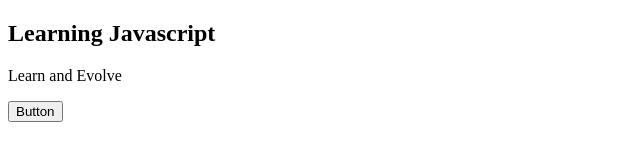
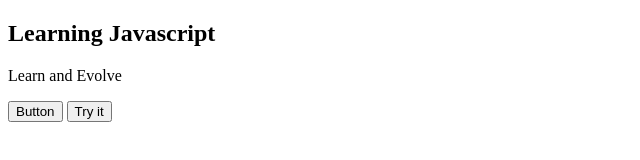
Before and after one commit to splendidabhi/myJavascript, a plain HTML site: page index.html in a window 1280 px wide. Shown: the whole page, without its empty margins (0-640 px from the left). Drawn offline with Linux system fonts and the light colour scheme.

Commit message:
Document.write

```diff
--- a/index.html
+++ b/index.html
@@ -2,11 +2,11 @@
 <html>
     <head>
         <script src="myJs.js"></script>
-
     </head>
     <body>
         <h2>Learning Javascript</h2>
         <p id="demo">Learn and Evolve</p>
         <button type="button" onclick="myFunction()">Button</button>
+        <button type="button" onclick="document.write('Abhinav')">Try it</button>
     </body>
 </html>
```
